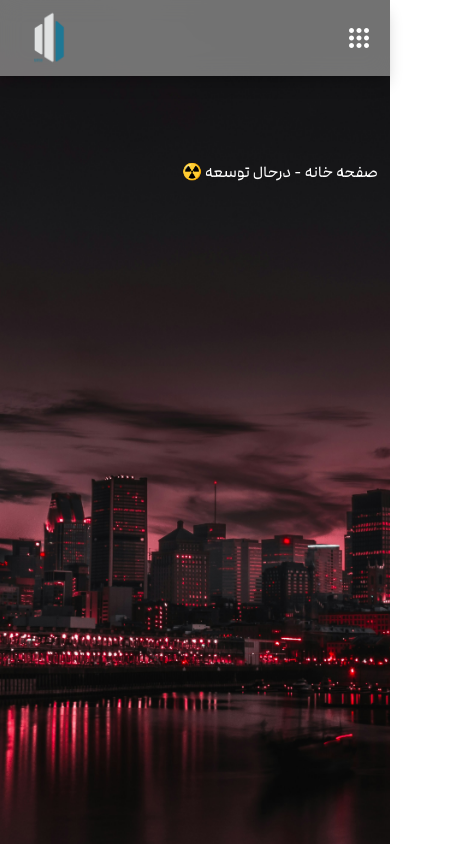
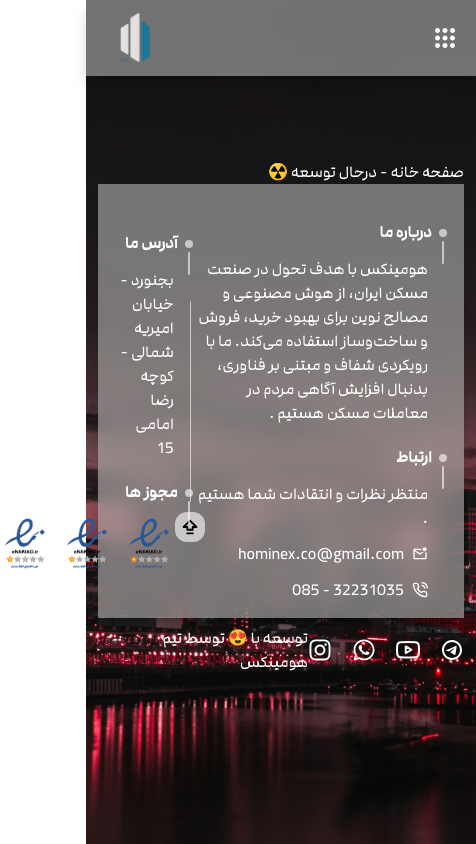
Before and after one commit to uixreza/hominex-app, a Next.js app: page / in a window 390 px wide. Shown: the whole page, 476 px wide, since content can reach past the window. Built offline with nearby package versions, Linux system fonts and the light colour scheme.

Commit message:
footer is ready ( not responsive )

```diff
--- a/app/layout.tsx
+++ b/app/layout.tsx
@@ -3,6 +3,9 @@
 import Header from "@/components/Header";
 import { Slide, ToastContainer } from "react-toastify";
 import NewsBar from "@/components/UI/NewsBar";
+import Footer from "@/components/Footer";
+import Socials from "@/components/Socials";
+
 export const metadata: Metadata = {
   title: "Hominex",
   description: "find your dream house with just a click",
@@ -18,10 +21,15 @@
       <body
         className={`w-full overflow-y-scroll overflow-x-hidden box-border flex items-center flex-col pt-30 px-3 sm:px-0`}>
         <NewsBar />
+        {/* header */}
         <Header />
+        {/* body */}
         <div className="container flex flex-col items-center pt-10">
           <div className="content max-w-4xl w-full">{children}</div>
         </div>
+        {/* footer */}
+        <Footer />
+        <Socials />
         <ToastContainer
           position="bottom-right"
           autoClose={5000}
--- /dev/null
+++ b/components/Footer.tsx
@@ -0,0 +1,96 @@
+"use client";
+import Image from "next/image";
+import React from "react";
+import { LuArrowBigUpDash } from "react-icons/lu";
+import { MdOutlineMarkEmailUnread } from "react-icons/md";
+import { FiPhoneCall } from "react-icons/fi";
+
+export default function Footer() {
+  const scrollTop = () => {
+    setTimeout(() => {
+      window.scrollTo({ top: 0, behavior: "smooth" });
+    }, 1000);
+  };
+
+  return (
+    <div className="w-full text-white z-10 flex justify-between items-center p-4 sm:pl-9 px-5 sm:mt-3 h-auto sm:rounded-2xl bg-[var(--box)]/60  backdrop:blur-3xl bg-opacity-40 shadow-black/20 container mx-auto shadow-lg backdrop-blur-md bg-opacity-60 ">
+      {/* about content */}
+      <div className="flex flex-col items-end">
+        <ul>
+          <li className="mt-5 max-w-sm">
+            <span className="font-bold pr-3 | relative before:absolute before:content-[''] before:rounded-full before:bg-white/60 before:right-[-0.2rem] before:top-[0.5rem] before:w-2 before:h-2 | after:content-[''] after:w-[0.1rem] after:h-full after:absolute after:right-0 after:top-5 after:bg-white/60 after:rounded-2xl">
+              درباره ما
+            </span>
+            <p className="mr-4 mt-3">
+              هومینکس با هدف تحول در صنعت مسکن ایران، از هوش مصنوعی و مصالح نوین
+              برای بهبود خرید، فروش و ساخت‌وساز استفاده می‌کند. ما با رویکردی
+              شفاف و مبتنی بر فناوری، بدنبال افزایش آگاهی مردم در معاملات مسکن
+              هستیم .
+            </p>
+          </li>
+          <li className="mt-5 max-w-sm">
+            <span className="font-bold pr-3 | relative before:absolute before:content-[''] before:rounded-full before:bg-white/60 before:right-[-0.2rem] before:top-[0.5rem] before:w-2 before:h-2 | after:content-[''] after:w-[0.1rem] after:h-full after:absolute after:right-0 after:top-5 after:bg-white/60 after:rounded-2xl">
+              ارتباط
+            </span>
+            <p className="mr-4 mt-3">منتظر نظرات و انتقادات شما هستیم .</p>
+            <p className="mr-4 mt-3 flex flex-row items-center gap-2">
+              <MdOutlineMarkEmailUnread /> hominex.co@gmail.com
+            </p>
+            <p className="mr-4 mt-3 flex flex-row items-center gap-2">
+              <FiPhoneCall /> 32231035 - 085
+            </p>
+          </li>
+        </ul>
+      </div>
+
+      {/* middle content */}
+      <div className="bg-white/60 w-[0.1rem] rounded-2xl h-1/2 relative flex justify-center">
+        <LuArrowBigUpDash
+          onClick={() => scrollTop()}
+          className="absolute bottom-[-2.5rem] p-1  bg-white/60 hover:bg-whitetransition-colors shadow-black/20 text-black text-3xl rounded-xl cursor-pointer"
+        />
+      </div>
+
+      {/* address container */}
+      <div className="w-1/3">
+        <div className="">
+          <span className="font-bold pr-3 | relative before:absolute before:content-[''] before:rounded-full before:bg-white/60 before:right-[-0.2rem] before:top-[0.5rem] before:w-2 before:h-2 | after:content-[''] after:w-[0.1rem] after:h-full after:absolute after:right-0 after:top-5 after:bg-white/60 after:rounded-2xl">
+            آدرس ما
+          </span>
+          <p className="mr-4 mt-3">
+            بجنورد - خیابان امیریه شمالی - کوچه رضا امامی 15
+          </p>
+          <p></p>
+        </div>
+        <div className="mt-5 max-w-sm">
+          <span className="font-bold pr-3 | relative before:absolute before:content-[''] before:rounded-full before:bg-white/60 before:right-[-0.2rem] before:top-[0.5rem] before:w-2 before:h-2 | after:content-[''] after:w-[0.1rem] after:h-full after:absolute after:right-0 after:top-5 after:bg-white/60 after:rounded-2xl">
+            مجوز ها
+          </span>
+          <div className="flex flex-row gap-3 mr-4 mt-3">
+            <Image
+              src={"/assets/img/enamad.png"}
+              alt="enamad logo"
+              width={50}
+              height={50}
+              className="cursor-pointer"
+            />
+            <Image
+              src={"/assets/img/enamad.png"}
+              alt="enamad logo"
+              width={50}
+              height={50}
+              className="cursor-pointer"
+            />
+            <Image
+              src={"/assets/img/enamad.png"}
+              alt="enamad logo"
+              width={50}
+              height={50}
+              className="cursor-pointer"
+            />
+          </div>
+        </div>
+      </div>
+    </div>
+  );
+}
--- /dev/null
+++ b/components/Socials.tsx
@@ -0,0 +1,20 @@
+import Image from "next/image";
+import React from "react";
+import { RiTelegramLine } from "react-icons/ri";
+import { FiYoutube } from "react-icons/fi";
+import { FaWhatsapp } from "react-icons/fa6";
+import { FaInstagram } from "react-icons/fa6";
+
+export default function Socials() {
+  return (
+    <div className="flex flex-row-reverse justify-between items-center w-full container">
+      <span>توسعه با 😍 توسط تیم هومینکس</span>
+      <div className="flex flex-row gap-5 text-2xl py-5">
+        <RiTelegramLine className="shadow-2xl shadow-black cursor-pointer" />
+        <FiYoutube className="shadow-2xl shadow-black cursor-pointer" />
+        <FaWhatsapp className="shadow-2xl shadow-black cursor-pointer" />
+        <FaInstagram className="shadow-2xl shadow-black cursor-pointer" />
+      </div>
+    </div>
+  );
+}
```
Also changed, not shown: public/assets/img/enamad.png (added).
